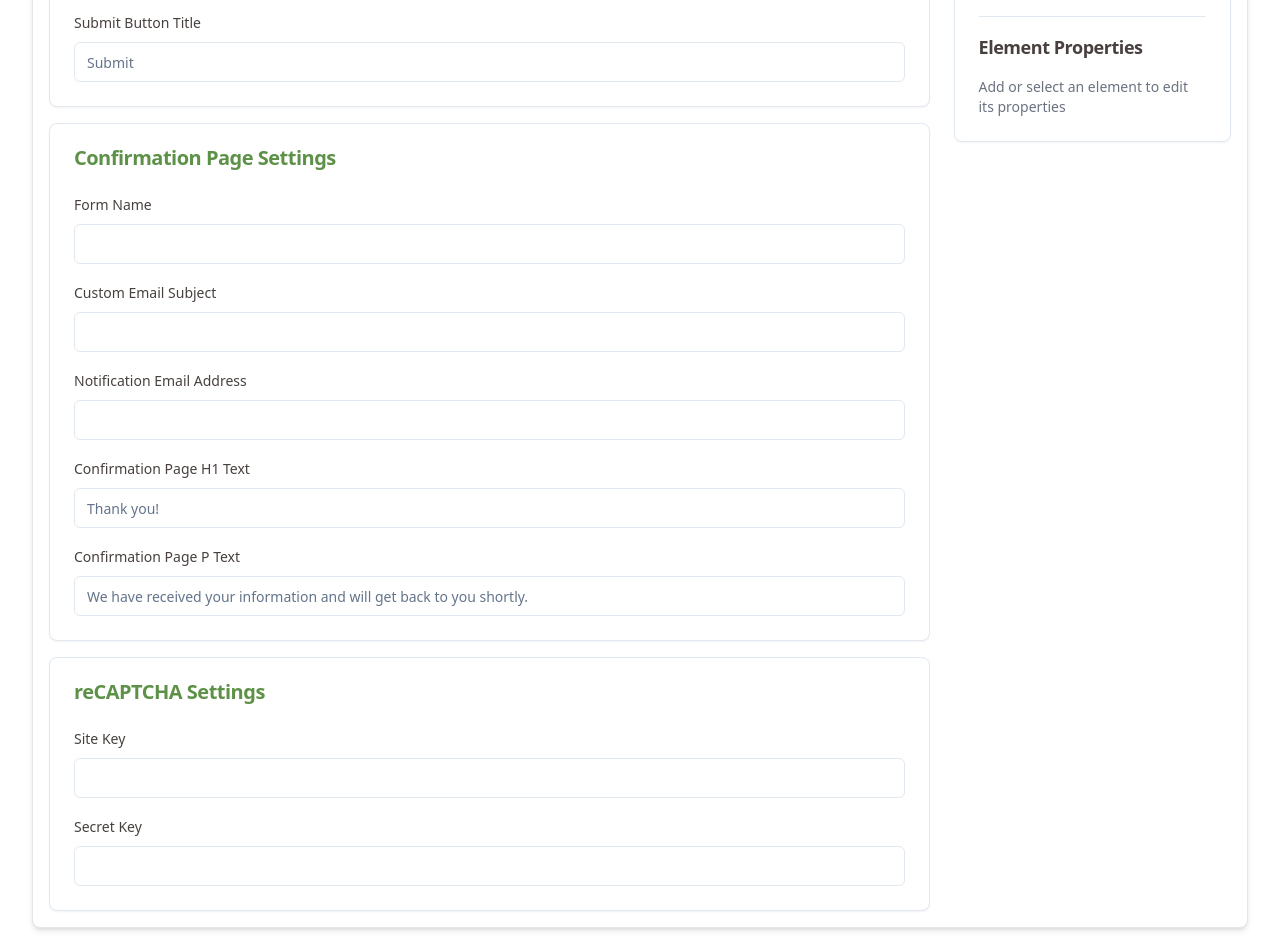
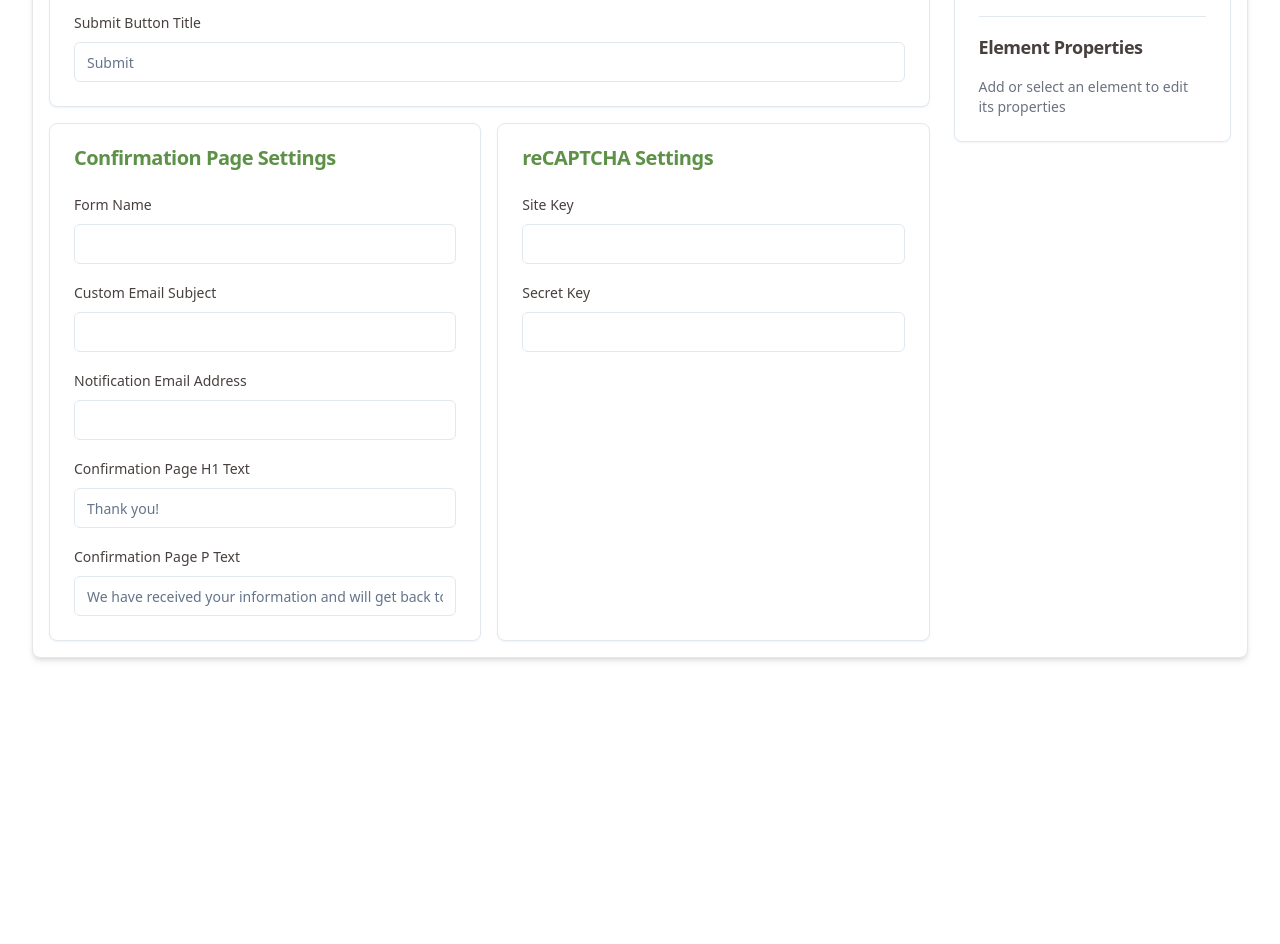
Before and after one commit to chrisroselli/form-builder, a Next.js app: page / in a window 1280 px wide. Shown: the part 680-1624 px from the top of the page. After the commit the page ends 1354 px from the top, so only its background shows below. Built offline with nearby package versions, Linux system fonts and the light colour scheme.

Commit message:
Refactor ConfirmationSettings layout to display Confirmation Page and reCAPTCHA settings side by side for improved user experience.

```diff
--- a/components/form-settings.tsx
+++ b/components/form-settings.tsx
@@ -133,7 +133,9 @@ export default function ConfirmationSettings({
         </CardContent>
       </Card>
 
-      <Card className="mt-4">
+      {/* Confirmation Page Settings and reCAPTCHA Settings side by side */}
+      <div className="mt-4 grid grid-cols-1 md:grid-cols-2 gap-4">
+        <Card>
           <CardHeader>
             <CardTitle className="text-primary">
               Confirmation Page Settings
@@ -186,7 +188,9 @@ export default function ConfirmationSettings({
               />
             </div>
             <div className="space-y-2">
-            <Label htmlFor="confirmationPText">Confirmation Page P Text</Label>
+              <Label htmlFor="confirmationPText">
+                Confirmation Page P Text
+              </Label>
               <Input
                 id="confirmationPText"
                 name="confirmationPText"
@@ -198,7 +202,7 @@ export default function ConfirmationSettings({
             </div>
           </CardContent>
         </Card>
-      <Card className="mt-4">
+        <Card>
           <CardHeader>
             <CardTitle className="text-primary">reCAPTCHA Settings</CardTitle>
           </CardHeader>
@@ -225,6 +229,7 @@ export default function ConfirmationSettings({
             </div>
           </CardContent>
         </Card>
+      </div>
     </>
   );
 }
```
Lines whose indentation alone changed are shown as unchanged.
